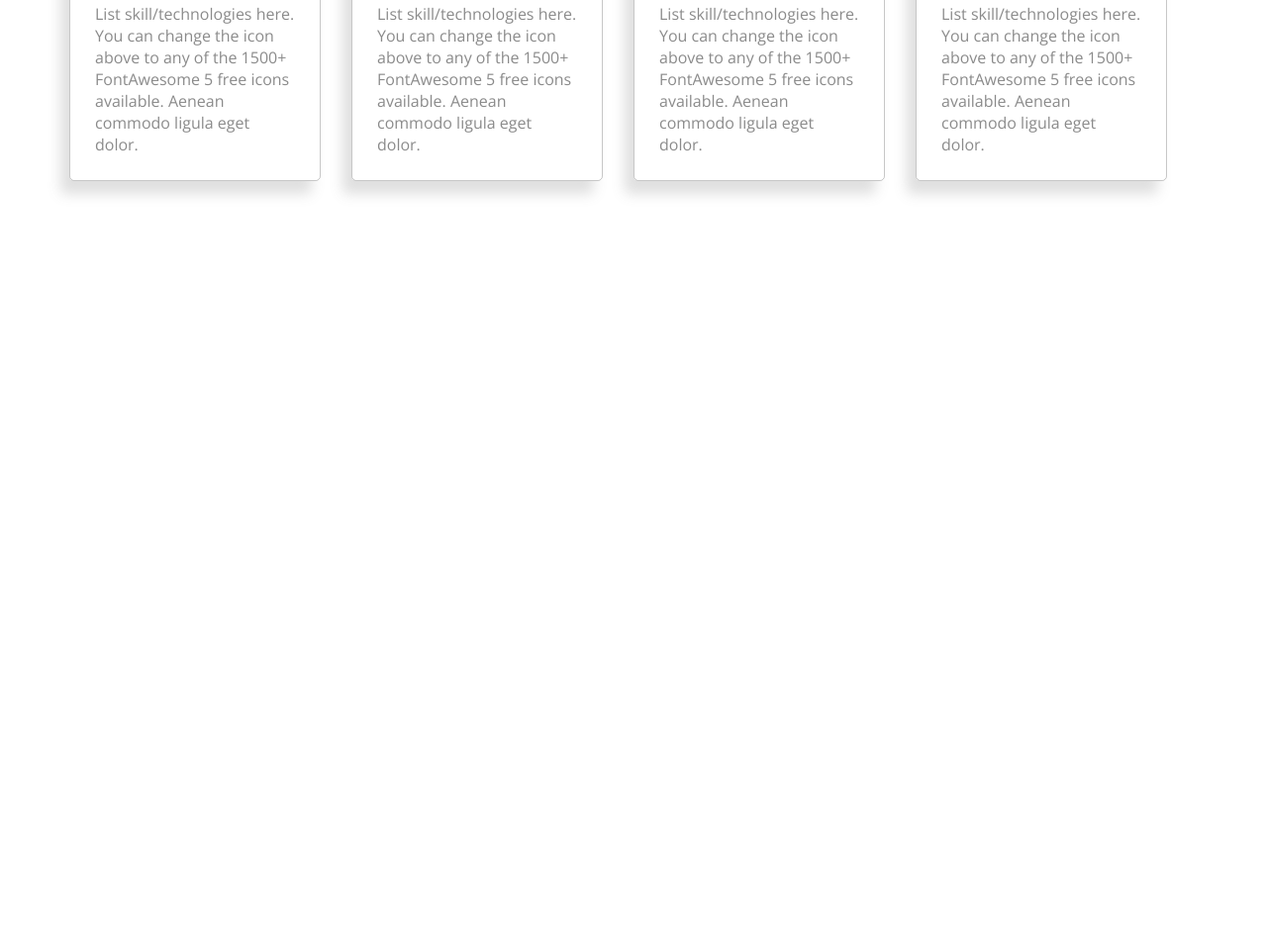
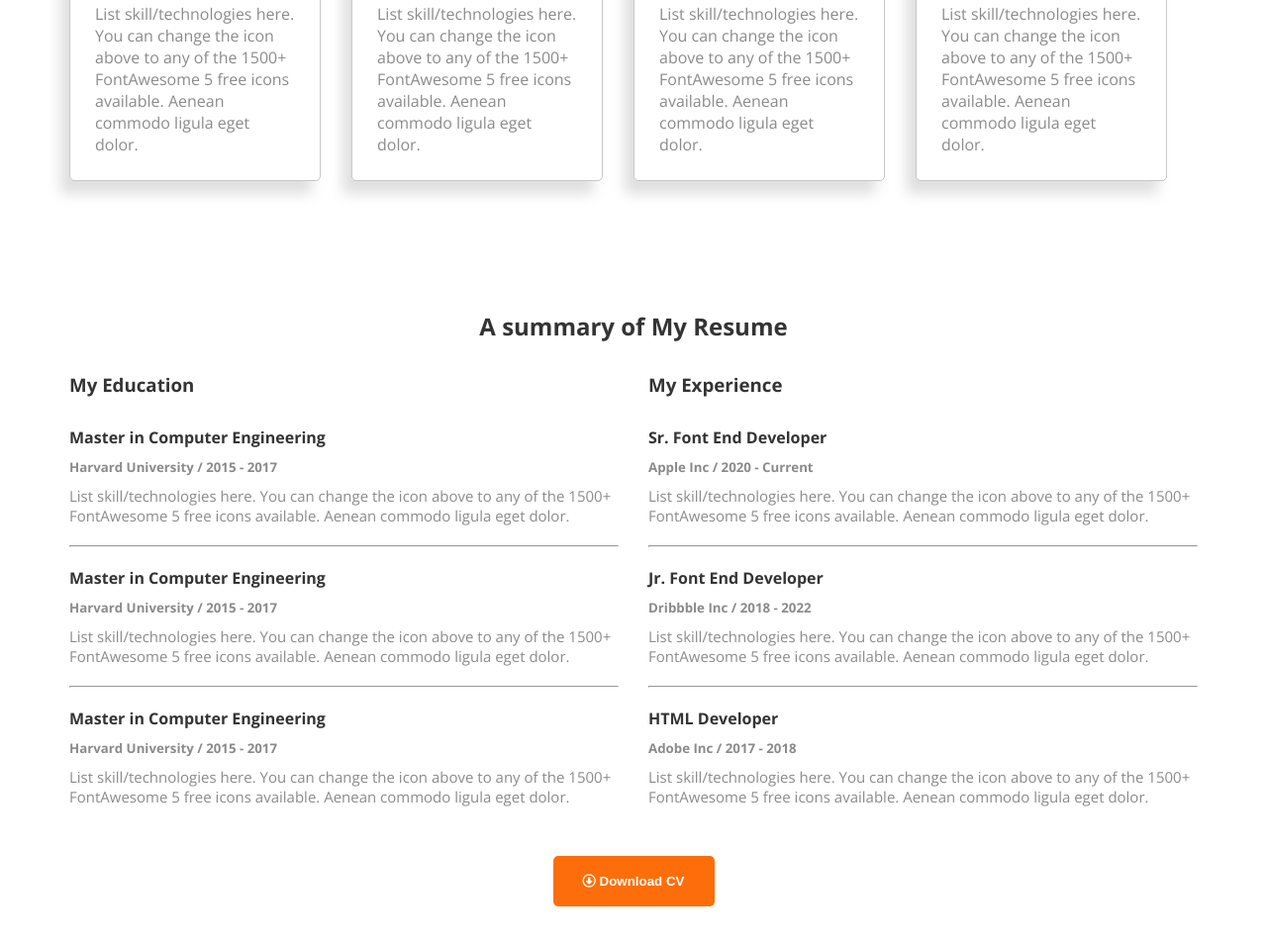
Before and after one commit to Antorkarmokar28/Web-developer-portfolio, a plain HTML site: page index.html in a window 1280 px wide. Shown: the part 1676-2631 px from the top of the page at 99% size. Before the commit the page ends 1989 px from the top, so only its background shows below. Drawn offline with nearby package versions, Linux system fonts and the light colour scheme.

Commit message:
this website a summary of my resume section added

```diff
--- a/assets/style/style.css
+++ b/assets/style/style.css
@@ -180,3 +180,40 @@ main{
     color: #00000075;
 }
 /* what i do section style end */
+/* resume section style start */
+.resume-title{
+    text-align: center;
+    color: rgb(53, 52, 52);
+    font-weight: 700;
+    margin-bottom: 30px;
+}
+.resume-container{
+    display: flex;
+    gap:30px;
+}
+.resume-details{
+    padding: 20px 0px;
+}
+.resume-info h3{
+    color: rgb(53, 52, 52);
+    margin-bottom: 10px;
+}
+.resume-info .resume-details h4{
+    color: rgb(53, 52, 52);
+    margin-bottom: 10px;
+}
+.resume-info .resume-details h5{
+    color: #00000075;
+    margin-bottom: 10px;
+}
+.resume-info .resume-details p{
+    font-size: 15px;
+    color: #00000075;
+}
+#primary-btn-2{
+    width: 163px;
+    display: block;
+    margin: 0 auto;
+    margin-top: 30px;
+}
+/* resume section style end */
--- a/index.html
+++ b/index.html
@@ -95,6 +95,56 @@
             </div>
         </section>
         <!-- what i do section end -->
+        <!-- my resume section start -->
+        <section>
+            <div class="resume">
+                <h1 class="resume-title">A summary of My Resume</h1>
+                <div class="resume-container">
+                    <div class="resume-info">
+                        <h3>My Education</h3>
+                        <div class="resume-details">
+                            <h4>Master in Computer Engineering</h4>
+                            <h5>Harvard University / 2015 - 2017</h5>
+                            <p>List skill/technologies here. You can change the icon above to any of the 1500+ FontAwesome 5 free icons available. Aenean commodo ligula eget dolor.</p>
+                        </div>
+                        <hr>
+                        <div class="resume-details">
+                            <h4>Master in Computer Engineering</h4>
+                            <h5>Harvard University / 2015 - 2017</h5>
+                            <p>List skill/technologies here. You can change the icon above to any of the 1500+ FontAwesome 5 free icons available. Aenean commodo ligula eget dolor.</p>
+                        </div>
+                        <hr>
+                        <div class="resume-details">
+                            <h4>Master in Computer Engineering</h4>
+                            <h5>Harvard University / 2015 - 2017</h5>
+                            <p>List skill/technologies here. You can change the icon above to any of the 1500+ FontAwesome 5 free icons available. Aenean commodo ligula eget dolor.</p>
+                        </div>
+                    </div>
+                    <div class="resume-info">
+                        <h3>My Experience</h3>
+                        <div class="resume-details">
+                            <h4>Sr. Font End Developer</h4>
+                            <h5>Apple Inc / 2020 - Current</h5>
+                            <p>List skill/technologies here. You can change the icon above to any of the 1500+ FontAwesome 5 free icons available. Aenean commodo ligula eget dolor.</p>
+                        </div>
+                        <hr>
+                        <div class="resume-details">
+                            <h4>Jr. Font End Developer</h4>
+                            <h5>Dribbble Inc / 2018 - 2022</h5>
+                            <p>List skill/technologies here. You can change the icon above to any of the 1500+ FontAwesome 5 free icons available. Aenean commodo ligula eget dolor.</p>
+                        </div>
+                        <hr>
+                        <div class="resume-details">
+                            <h4>HTML Developer</h4>
+                            <h5>Adobe Inc / 2017 - 2018</h5>
+                            <p>List skill/technologies here. You can change the icon above to any of the 1500+ FontAwesome 5 free icons available. Aenean commodo ligula eget dolor.</p>
+                        </div>
+                    </div>
+                </div>
+                <button id="primary-btn-2" class="primary-btn"><i class="fa-regular fa-circle-down"></i> Download CV</button>
+            </div>
+        </section>
+        <!-- my resume section end -->
     </main>
     <footer>
 
```
